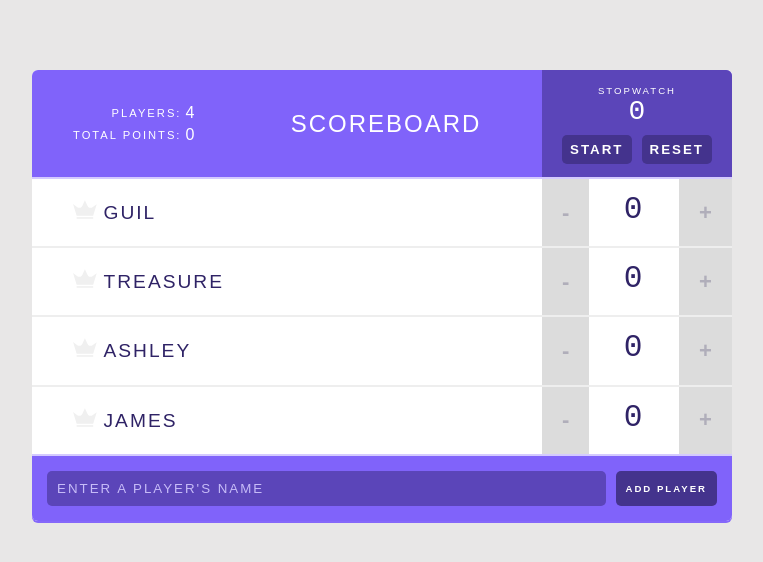
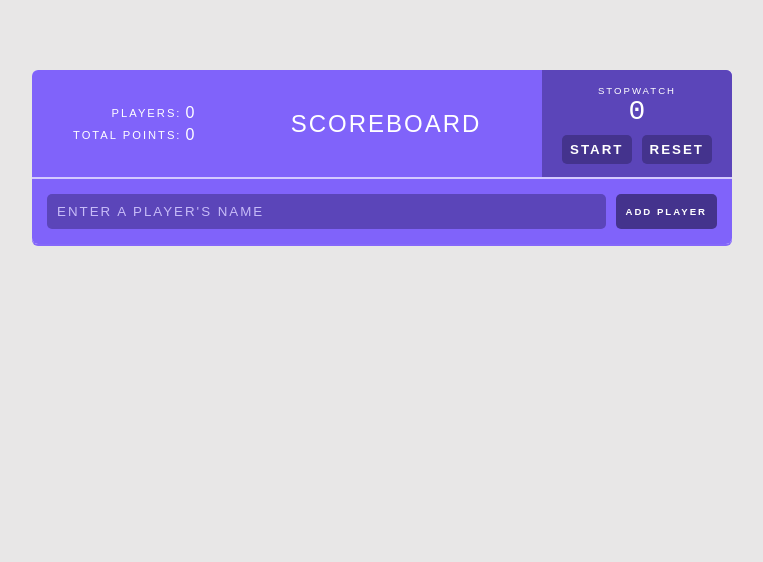
Before and after one commit to joseph-johnson27001/2---Setting-up-with-Create-React-App, a React (Create React App) app in the folder scoreboard/: page / in a window 1280 px wide. Shown: the top 562 px of the page, without its empty margins (258-1021 px from the left). Built offline with nearby package versions, Linux system fonts and the light colour scheme.

Commit message:
Removed filler code and default players array

```diff
--- a/scoreboard/src/components/App.js
+++ b/scoreboard/src/components/App.js
@@ -5,31 +5,9 @@ import AddPlayerForm from "./AddPlayerForm";
 
 class App extends Component {
   state = {
-    players: [
-      {
-        name: "Guil",
-        score: 0,
-        id: 1,
-      },
-      {
-        name: "Treasure",
-        score: 0,
-        id: 2,
-      },
-      {
-        name: "Ashley",
-        score: 0,
-        id: 3,
-      },
-      {
-        name: "James",
-        score: 0,
-        id: 4,
-      },
-    ],
+    players: [],
   };
 
-  // Player id counter
   prevPlayerId = 4;
 
   getHighScore = () => {
@@ -87,7 +65,7 @@ class App extends Component {
             index={index}
             changeScore={this.handleScoreChange}
             removePlayer={this.handleRemovePlayer}
-            isHighScore={highScore === player.score} // is a player's 'score' prop equal to the high score?
+            isHighScore={highScore === player.score}
           />
         ))}
         <AddPlayerForm addPlayer={this.handleAddPlayer} />
```
